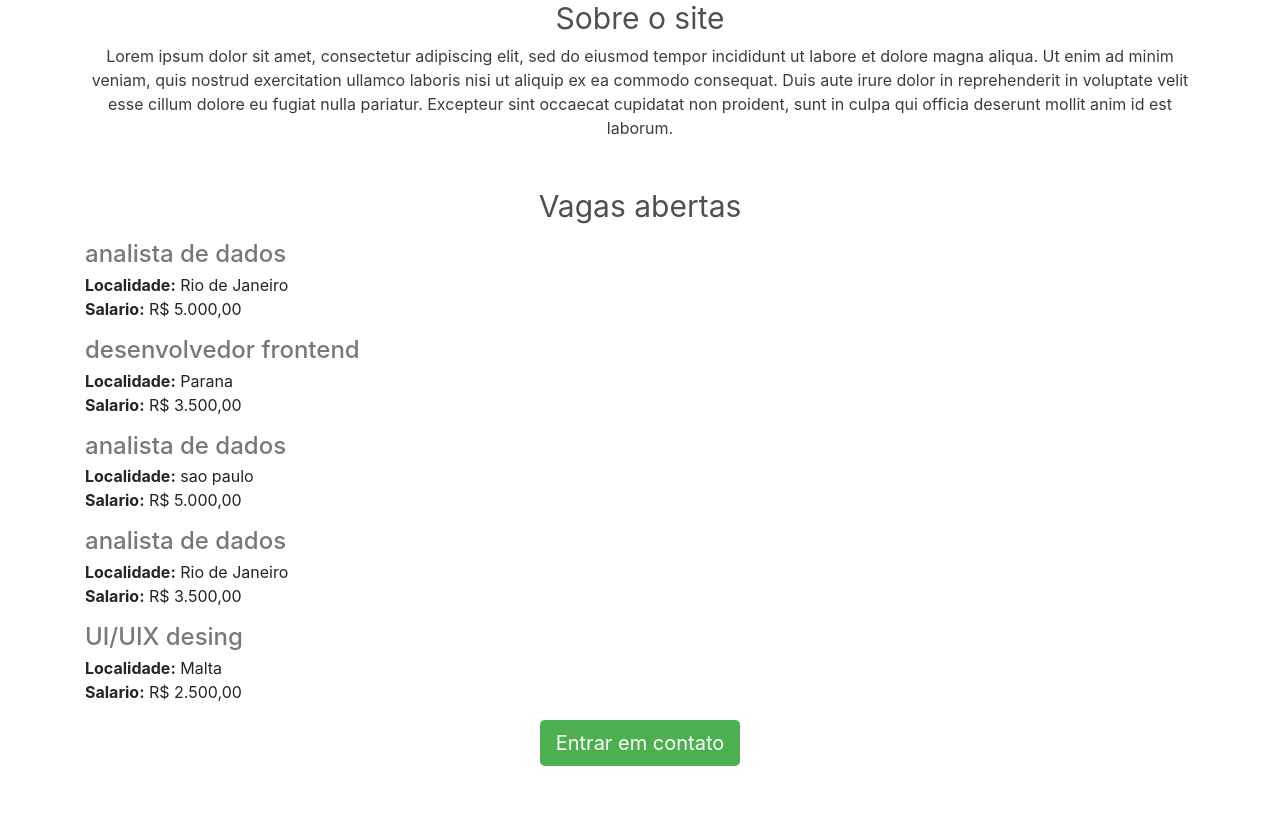
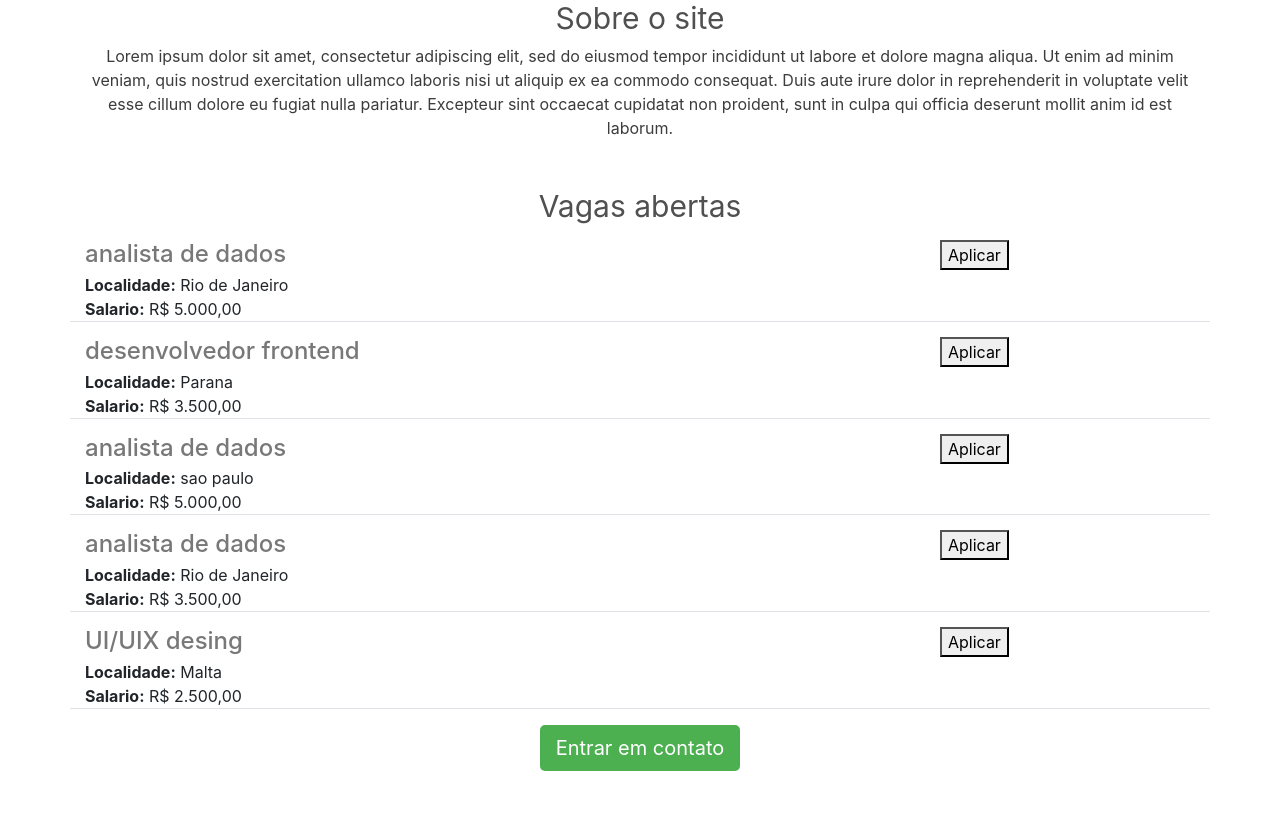
Before and after one commit to KauaFMarques/Python-Carreiras1, a Flask app: page / in a window 1280 px wide. Shown: the part 798-1617 px from the top of the page. Before the commit the page ends 1564 px from the top, so only its background shows below. Run offline with Flask 3, Linux system fonts and the light colour scheme; some libraries are stand-ins or nearby versions.

Commit message:
finalizando aula 131 com ajustes visuais e mais coisas relacionadas a bottstrap e estilização

```diff
--- a/templates/includes/vagas_item.html
+++ b/templates/includes/vagas_item.html
@@ -1,4 +1,5 @@
-<div style="margin-bottom:15px">
+<div class="row border-bottom" style="margin-bottom:15px">
+  <div class="col-9">
     <h4 style="color:rgb(120,120,120); margin-bottom: 4px">
       {{vaga.titulo}}
     </h4>
@@ -11,3 +12,7 @@
       {{vaga.salario}}
     </div>
   </div>
+  <div class="col-3">
+  <button type="button" class="btn-btn-outline primary"">Aplicar</button>
+    </div>
+</div>
```
Lines whose indentation alone changed are shown as unchanged.
